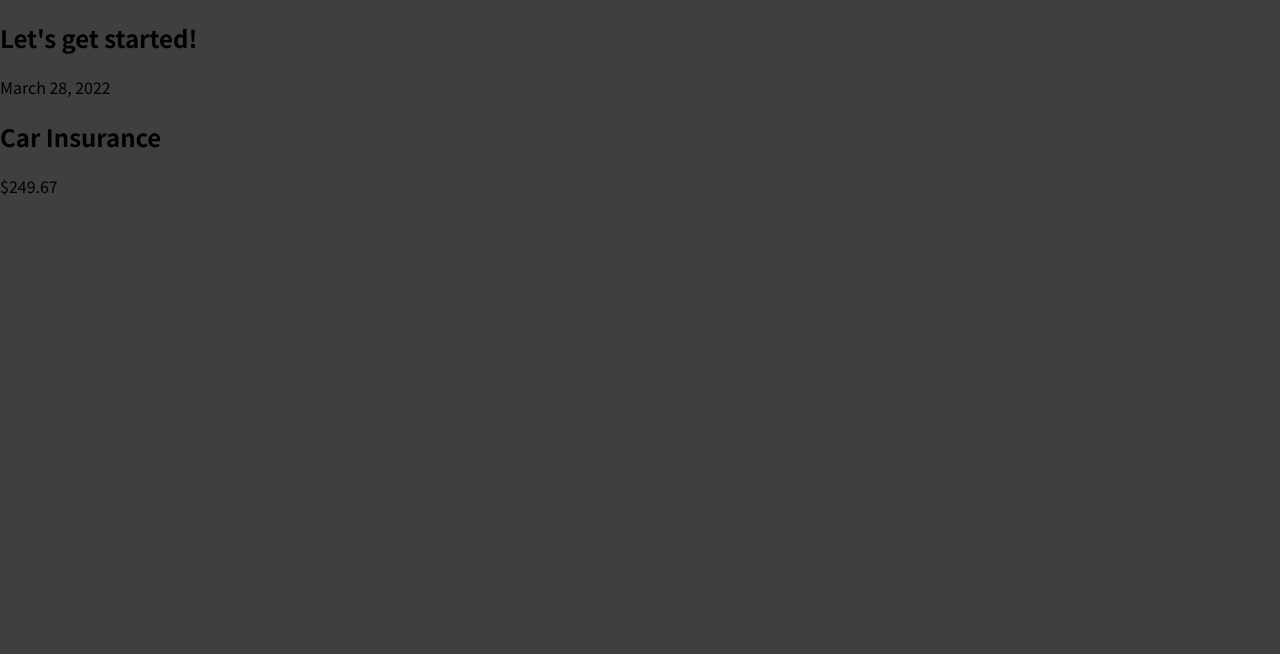
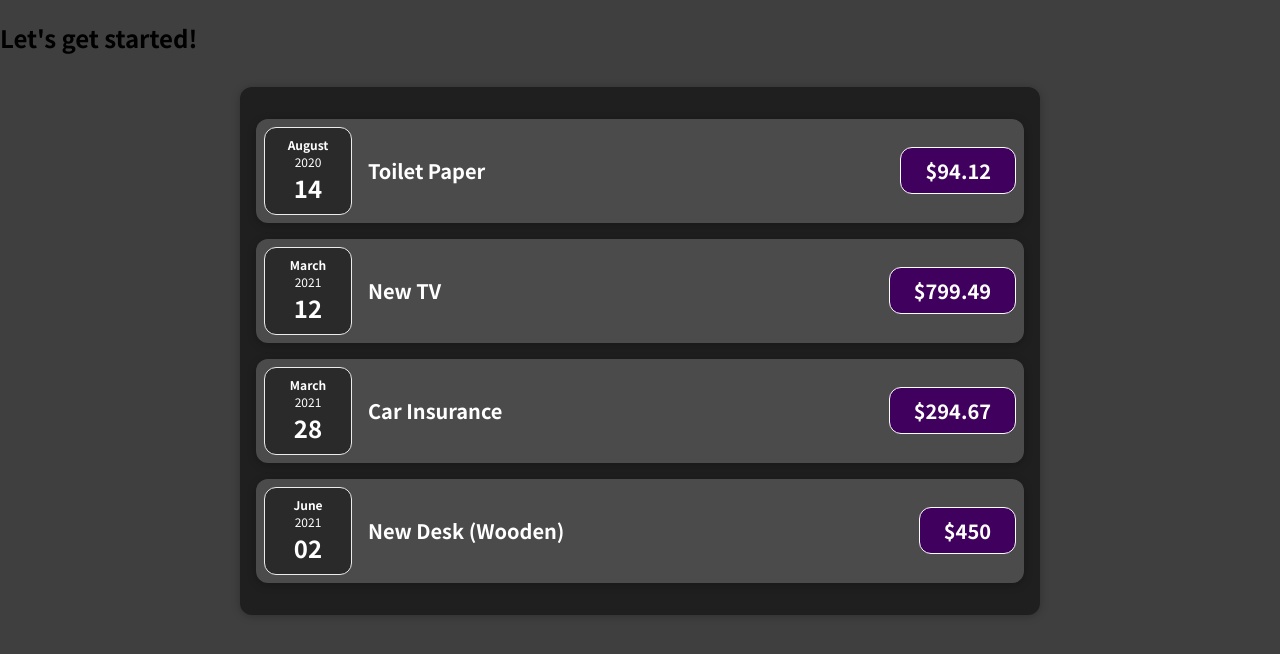
Before and after one commit to ryancabanas/LearnReact, a JavaScript app: page / in a window 1280 px wide. Shown: the top 654 px of the page. Built offline with nearby package versions, Linux system fonts and the light colour scheme.

Commit message:
Up to Lesson 39, including the assignment.

```diff
--- a/src/App.js
+++ b/src/App.js
@@ -1,10 +1,32 @@
-import ExpenseItem from "./components/ExpenseItem";
+import Expenses from "./components/Expenses";
 
 function App() {
+  const expenses = [
+    {
+      id: 'e1',
+      title: 'Toilet Paper',
+      amount: 94.12,
+      date: new Date(2020, 7, 14),
+    },
+    { id: 'e2', title: 'New TV', amount: 799.49, date: new Date(2021, 2, 12) },
+    {
+      id: 'e3',
+      title: 'Car Insurance',
+      amount: 294.67,
+      date: new Date(2021, 2, 28),
+    },
+    {
+      id: 'e4',
+      title: 'New Desk (Wooden)',
+      amount: 450,
+      date: new Date(2021, 5, 2),
+    },
+  ];
+
   return (
     <div>
       <h2>Let's get started!</h2>
-      <ExpenseItem />
+      <Expenses expenses={expenses} />
     </div>
   );
 }
--- /dev/null
+++ b/src/components/ExpenseDate.css
@@ -0,0 +1,26 @@
+.expense-date {
+  display: flex;
+  flex-direction: column;
+  width: 5.5rem;
+  height: 5.5rem;
+  border: 1px solid #ececec;
+  background-color: #2a2a2a;
+  color: white;
+  border-radius: 12px;
+  align-items: center;
+  justify-content: center;
+}
+
+.expense-date__month {
+  font-size: 0.75rem;
+  font-weight: bold;
+}
+
+.expense-date__year {
+  font-size: 0.75rem;
+}
+
+.expense-date__day {
+  font-size: 1.5rem;
+  font-weight: bold;
+}
--- /dev/null
+++ b/src/components/ExpenseDate.js
@@ -0,0 +1,17 @@
+import "./ExpenseDate.css";
+
+function ExpenseDate(props) {
+  const month = props.date.toLocaleString("en-US", { month: "long" });
+  const year = props.date.getFullYear();
+  const day = props.date.toLocaleString("en-US", { day: "2-digit" });
+
+  return (
+    <div className="expense-date">
+      <div className="expense-date__month">{month}</div>
+      <div className="expense-date__year">{year}</div>
+      <div className="expense-date__day">{day}</div>
+    </div>
+  );
+}
+
+export default ExpenseDate;
--- /dev/null
+++ b/src/components/ExpenseItem.css
@@ -0,0 +1,56 @@
+.expense-item {
+  display: flex;
+  justify-content: space-between;
+  align-items: center;
+  box-shadow: 0 2px 8px rgba(0, 0, 0, 0.25);
+  padding: 0.5rem;
+  margin: 1rem 0;
+  border-radius: 12px;
+  background-color: #4b4b4b;
+}
+
+.expense-item__description {
+  display: flex;
+  flex-direction: column;
+  gap: 1rem;
+  align-items: flex-end;
+  flex-flow: column-reverse;
+  justify-content: flex-start;
+  flex: 1;
+}
+
+.expense-item h2 {
+  color: #3a3a3a;
+  font-size: 1rem;
+  flex: 1;
+  margin: 0 1rem;
+  color: white;
+}
+
+.expense-item__price {
+  font-size: 1rem;
+  font-weight: bold;
+  color: white;
+  background-color: #40005d;
+  border: 1px solid white;
+  padding: 0.5rem;
+  border-radius: 12px;
+}
+
+@media (min-width: 580px) {
+  .expense-item__description {
+    flex-direction: row;
+    align-items: center;
+    justify-content: flex-start;
+    flex: 1;
+  }
+
+  .expense-item__description h2 {
+    font-size: 1.25rem;
+  }
+
+  .expense-item__price {
+    font-size: 1.25rem;
+    padding: 0.5rem 1.5rem;
+  }
+}
--- a/src/components/ExpenseItem.js
+++ b/src/components/ExpenseItem.js
@@ -1,11 +1,15 @@
-function ExpenseItem() {
-  return (<div>
-    <div>March 28, 2022</div>
-    <div>
-      <h2>Car Insurance</h2>
-      <div>$249.67</div>
+import ExpenseDate from "./ExpenseDate";
+import "./ExpenseItem.css";
+
+function ExpenseItem(props) {
+  return (
+    <div className="expense-item">
+      <ExpenseDate date={props.date} />
+      <div className="expense-item__description">
+        <h2>{props.title}</h2>
+        <div className="expense-item__price">${props.amount}</div>
+      </div>
     </div>
-  </div>
   );
 }
 
--- /dev/null
+++ b/src/components/Expenses.css
@@ -0,0 +1,9 @@
+.expenses {
+  padding: 1rem;
+  background-color: rgb(31, 31, 31);
+  margin: 2rem auto;
+  width: 50rem;
+  max-width: 95%;
+  border-radius: 12px;
+  box-shadow: 0 1px 8px rgba(0, 0, 0, 0.25);
+}
--- /dev/null
+++ b/src/components/Expenses.js
@@ -0,0 +1,15 @@
+import ExpenseItem from "./ExpenseItem";
+import "./Expenses.css";
+
+function Expenses(props) {
+  return (
+    <div className="expenses">
+      <ExpenseItem title={props.expenses[0].title} amount={props.expenses[0].amount} date={props.expenses[0].date} />
+      <ExpenseItem title={props.expenses[1].title} amount={props.expenses[1].amount} date={props.expenses[1].date} />
+      <ExpenseItem title={props.expenses[2].title} amount={props.expenses[2].amount} date={props.expenses[2].date} />
+      <ExpenseItem title={props.expenses[3].title} amount={props.expenses[3].amount} date={props.expenses[3].date} />
+    </div>
+  );
+}
+
+export default Expenses;
```
Also changed, not shown: 1 other file (tests, documents, lock files or other folders).
